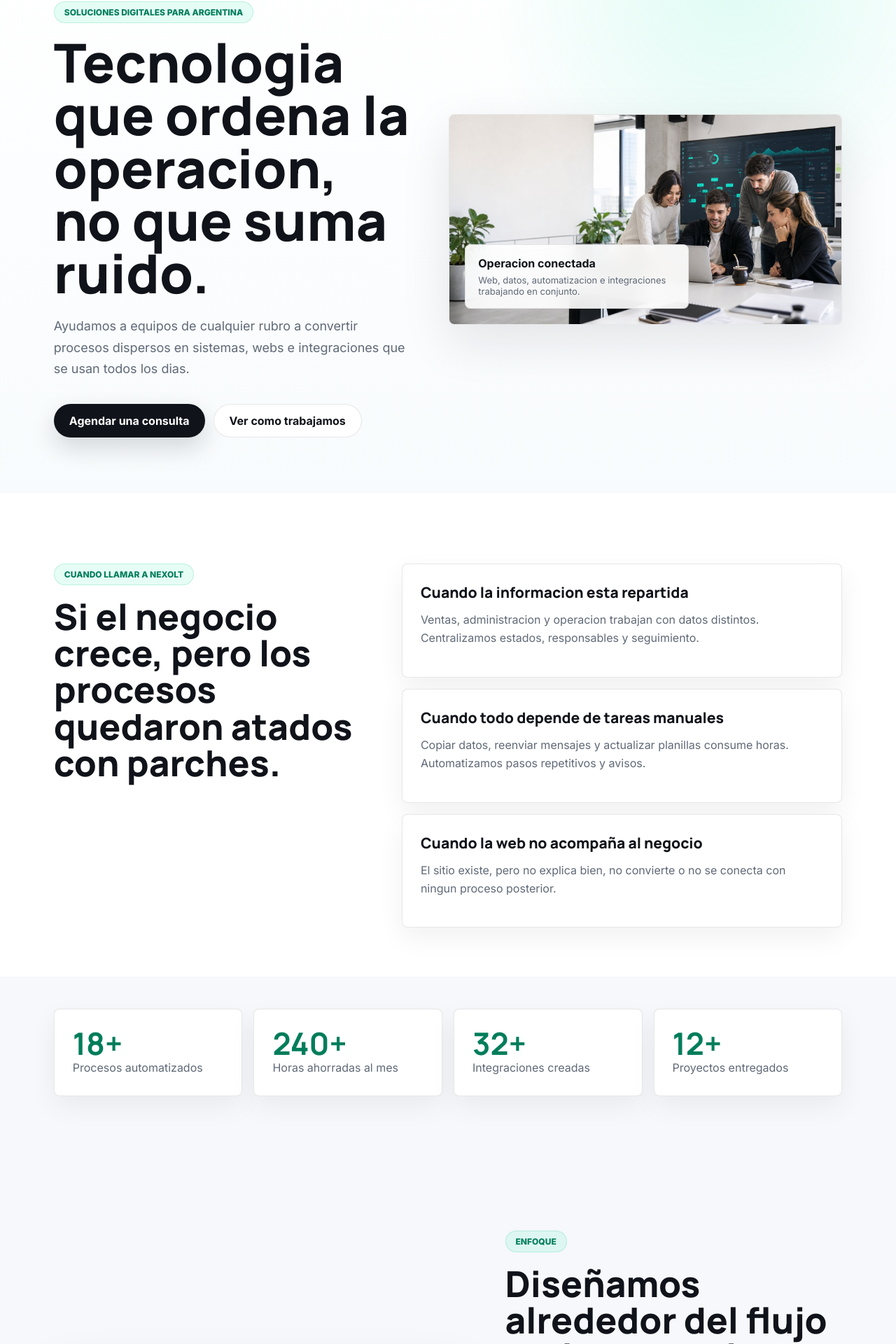
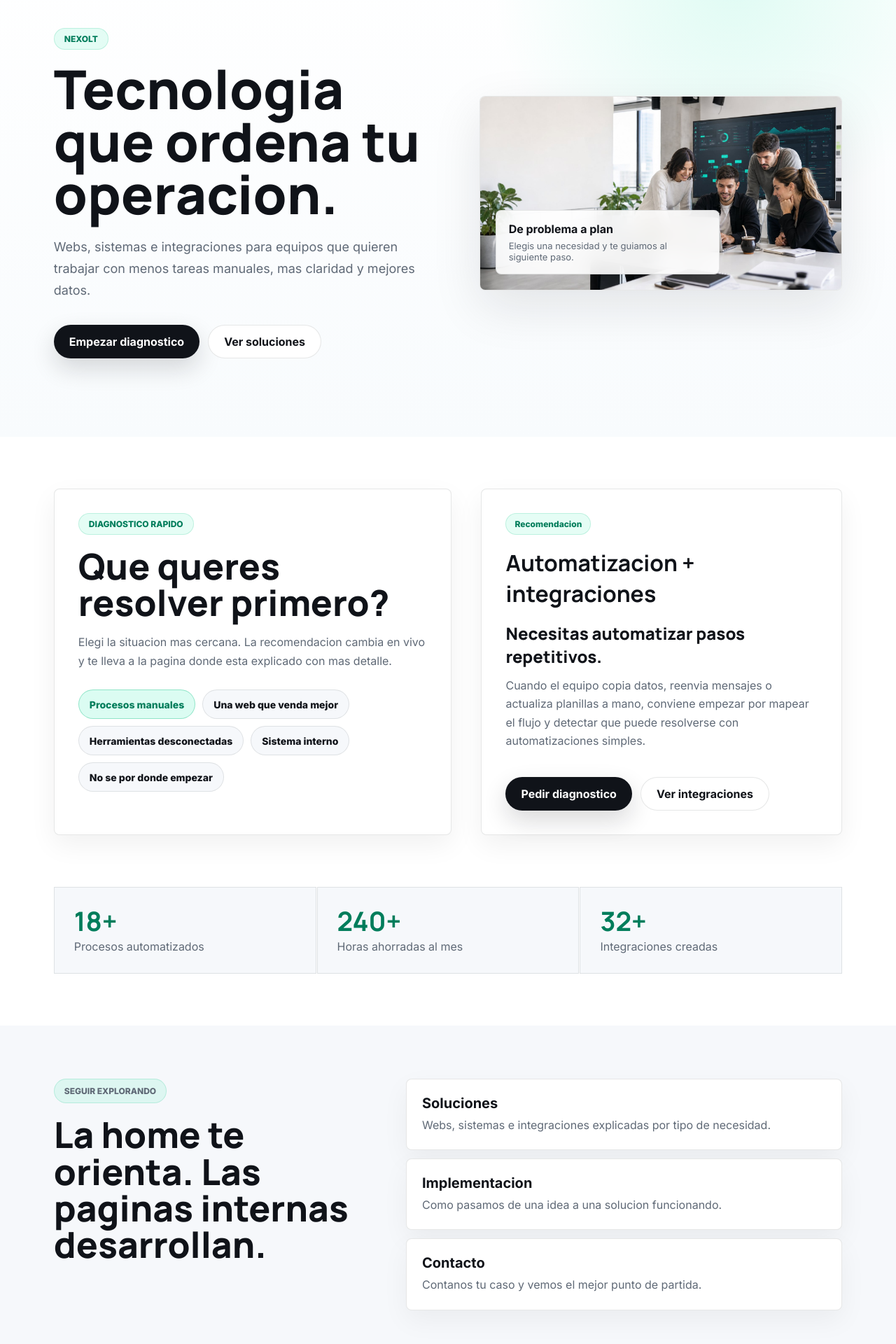
Before and after one commit to LucasT27/NexoLT, a Next.js app: page / in a window 1280 px wide. Shown: the part 175-2095 px from the top of the page at 70% size. Built offline with nearby package versions, Linux system fonts and the light colour scheme.

Commit message:
feat: add interactive homepage diagnostic

```diff
--- a/src/app/data.ts
+++ b/src/app/data.ts
@@ -81,6 +81,54 @@ export const homeCapabilities = [
   ['Diseñar', 'Convertir flujos confusos en interfaces claras.'],
   ['Construir', 'Crear webs, sistemas internos e integraciones.'],
   ['Acompañar', 'Probar, desplegar, medir y mejorar con uso real.']
+] as const;
+
+export const diagnosticOptions = [
+  {
+    id: 'manual',
+    label: 'Procesos manuales',
+    title: 'Necesitas automatizar pasos repetitivos.',
+    text: 'Cuando el equipo copia datos, reenvia mensajes o actualiza planillas a mano, conviene empezar por mapear el flujo y detectar que puede resolverse con automatizaciones simples.',
+    recommendation: 'Automatizacion + integraciones',
+    href: '/integraciones',
+    cta: 'Ver integraciones'
+  },
+  {
+    id: 'web',
+    label: 'Una web que venda mejor',
+    title: 'Necesitas una presencia digital mas clara.',
+    text: 'Si la web no explica, no convierte o no conecta con ningun proceso posterior, el punto de partida es una experiencia comercial mas precisa y medible.',
+    recommendation: 'Web comercial + formulario conectado',
+    href: '/soluciones',
+    cta: 'Ver soluciones'
+  },
+  {
+    id: 'tools',
+    label: 'Herramientas desconectadas',
+    title: 'Necesitas que la informacion fluya.',
+    text: 'Cuando ventas, administracion y operacion trabajan con datos distintos, conviene conectar formularios, pagos, planillas, mensajes o sistemas existentes.',
+    recommendation: 'Integraciones y datos',
+    href: '/integraciones',
+    cta: 'Explorar integraciones'
+  },
+  {
+    id: 'system',
+    label: 'Sistema interno',
+    title: 'Necesitas una herramienta propia.',
+    text: 'Si el negocio ya tiene un proceso particular que ninguna herramienta resuelve bien, se puede construir un sistema interno por modulos.',
+    recommendation: 'Sistema a medida',
+    href: '/proyectos',
+    cta: 'Ver proyectos'
+  },
+  {
+    id: 'unknown',
+    label: 'No se por donde empezar',
+    title: 'Necesitas un diagnostico corto.',
+    text: 'Cuando todavia no esta claro si hace falta web, sistema o automatizacion, empezamos por ordenar problemas, prioridades e impacto esperado.',
+    recommendation: 'Diagnostico inicial',
+    href: '/implementacion',
+    cta: 'Ver implementacion'
+  }
 ] as const;
 
 export const industries = [
--- a/src/app/globals.css
+++ b/src/app/globals.css
@@ -117,6 +117,18 @@ main img {
     linear-gradient(180deg, #fff 0%, #f8fbfd 100%);
 }
 
+.home-hero {
+  display: grid;
+  grid-template-columns: minmax(0, 0.95fr) minmax(380px, 0.88fr);
+  gap: 48px;
+  align-items: center;
+  min-height: calc(100vh - 86px);
+  padding: 76px 6vw 58px;
+  background:
+    radial-gradient(circle at 82% 8%, rgba(0, 229, 160, 0.12), transparent 28%),
+    linear-gradient(180deg, #fff 0%, #f8fbfd 100%);
+}
+
 .eyebrow {
   display: inline-flex;
   width: fit-content;
@@ -202,10 +214,22 @@ h3 {
   position: relative;
 }
 
+.hero-media.compact {
+  max-width: 620px;
+  justify-self: end;
+}
+
 .hero-media img,
 .media-section > img {
   display: block;
   width: 100%;
+  height: auto;
+}
+
+.home-hero .hero-media img {
+  display: block;
+  width: 100%;
+  max-width: 100%;
   height: auto;
 }
 
@@ -230,6 +254,151 @@ h3 {
   margin-top: 6px;
   color: var(--muted);
   font-size: 13px;
+}
+
+.diagnostic-panel {
+  display: grid;
+  grid-template-columns: minmax(0, 0.86fr) minmax(380px, 0.78fr);
+  gap: 42px;
+  align-items: stretch;
+  padding: 74px 6vw;
+  background: #fff;
+}
+
+.diagnostic-copy,
+.diagnostic-result {
+  border: 1px solid var(--border);
+  border-radius: 8px;
+  background: #fff;
+  box-shadow: 0 14px 38px rgba(16, 19, 25, 0.06);
+}
+
+.diagnostic-copy {
+  padding: 34px;
+}
+
+.diagnostic-copy > p:not(.eyebrow),
+.diagnostic-result p,
+.quick-paths p,
+.quick-paths span {
+  color: var(--muted);
+  line-height: 1.65;
+}
+
+.diagnostic-options {
+  display: flex;
+  flex-wrap: wrap;
+  gap: 10px;
+  margin-top: 28px;
+}
+
+.diagnostic-options button {
+  min-height: 42px;
+  border: 1px solid var(--border);
+  border-radius: 999px;
+  background: var(--soft);
+  color: var(--ink);
+  cursor: pointer;
+  font-family: var(--font-body), Arial, Helvetica, sans-serif;
+  font-size: 14px;
+  font-weight: 800;
+  padding: 0 15px;
+}
+
+.diagnostic-options button.active,
+.diagnostic-options button[aria-selected='true'] {
+  border-color: rgba(0, 184, 122, 0.35);
+  background: rgba(0, 229, 160, 0.14);
+  color: #007d5b;
+}
+
+.diagnostic-result {
+  display: flex;
+  flex-direction: column;
+  padding: 34px;
+}
+
+.diagnostic-result > span {
+  width: fit-content;
+  margin-bottom: 18px;
+  padding: 7px 12px;
+  border: 1px solid rgba(0, 184, 122, 0.18);
+  border-radius: 999px;
+  background: rgba(0, 229, 160, 0.1);
+  color: #007d5b;
+  font-size: 12px;
+  font-weight: 800;
+}
+
+.diagnostic-result > strong {
+  display: block;
+  margin-bottom: 18px;
+  font-family: var(--font-display), var(--font-body), sans-serif;
+  font-size: 32px;
+}
+
+.diagnostic-actions {
+  display: flex;
+  flex-wrap: wrap;
+  gap: 12px;
+  margin-top: auto;
+  padding-top: 22px;
+}
+
+.proof-strip {
+  display: grid;
+  grid-template-columns: repeat(3, minmax(0, 1fr));
+  gap: 1px;
+  padding: 0 6vw 74px;
+  background: #fff;
+}
+
+.proof-strip article {
+  padding: 28px;
+  border: 1px solid var(--border);
+  background: var(--soft);
+}
+
+.proof-strip strong {
+  display: block;
+  color: #007d5b;
+  font-family: var(--font-display), var(--font-body), sans-serif;
+  font-size: 38px;
+  line-height: 1;
+}
+
+.proof-strip span {
+  display: block;
+  margin-top: 8px;
+  color: var(--muted);
+}
+
+.quick-paths {
+  display: grid;
+  grid-template-columns: minmax(0, 0.74fr) minmax(0, 1fr);
+  gap: 42px;
+  align-items: start;
+  padding: 76px 6vw;
+  background: var(--soft);
+}
+
+.quick-paths > div:last-child {
+  display: grid;
+  gap: 12px;
+}
+
+.quick-paths a {
+  display: grid;
+  gap: 6px;
+  padding: 22px;
+  border: 1px solid var(--border);
+  border-radius: 8px;
+  background: #fff;
+  box-shadow: 0 14px 38px rgba(16, 19, 25, 0.05);
+}
+
+.quick-paths strong {
+  font-size: 20px;
 }
 
 .stats,
@@ -758,15 +927,18 @@ h3 {
   }
 
   .hero,
+  .home-hero,
   .page-hero,
   .home-problem,
+  .diagnostic-panel,
   .media-section,
   .media-section.reverse,
   .final-cta,
   .contact-page,
   .wide-panel,
   .site-footer,
-  .route-grid {
+  .route-grid,
+  .quick-paths {
     grid-template-columns: 1fr;
   }
 
@@ -776,6 +948,7 @@ h3 {
   }
 
   .stats,
+  .proof-strip,
   .card-grid,
   .process-grid,
   .project-grid,
@@ -801,14 +974,17 @@ h3 {
   }
 
   .hero,
+  .home-hero,
   .page-hero,
   .home-problem,
+  .diagnostic-panel,
   .media-section,
   .final-cta,
   .section-intro,
   .contact-page,
   .faq-section,
-  .route-grid {
+  .route-grid,
+  .quick-paths {
     padding-left: 5vw;
     padding-right: 5vw;
   }
@@ -824,6 +1000,7 @@ h3 {
   }
 
   .stats,
+  .proof-strip,
   .card-grid,
   .process-grid,
   .project-grid,
--- /dev/null
+++ b/src/app/home-diagnostic.tsx
@@ -0,0 +1,54 @@
+'use client';
+
+import Link from 'next/link';
+import { useState } from 'react';
+import { diagnosticOptions } from './data';
+
+type DiagnosticId = (typeof diagnosticOptions)[number]['id'];
+
+export function HomeDiagnostic() {
+  const [activeId, setActiveId] = useState<DiagnosticId>(diagnosticOptions[0].id);
+  const active = diagnosticOptions.find((option) => option.id === activeId) || diagnosticOptions[0];
+
+  return (
+    <section className="diagnostic-panel" aria-labelledby="diagnostic-title">
+      <div className="diagnostic-copy">
+        <p className="eyebrow">Diagnostico rapido</p>
+        <h2 id="diagnostic-title">Que queres resolver primero?</h2>
+        <p>
+          Elegi la situacion mas cercana. La recomendacion cambia en vivo y te lleva a la
+          pagina donde esta explicado con mas detalle.
+        </p>
+        <div className="diagnostic-options" role="tablist" aria-label="Problemas frecuentes">
+          {diagnosticOptions.map((option) => (
+            <button
+              aria-selected={option.id === active.id}
+              className={option.id === active.id ? 'active' : ''}
+              key={option.id}
+              onClick={() => setActiveId(option.id)}
+              role="tab"
+              type="button"
+            >
+              {option.label}
+            </button>
+          ))}
+        </div>
+      </div>
+
+      <article className="diagnostic-result">
+        <span>Recomendacion</span>
+        <strong>{active.recommendation}</strong>
+        <h3>{active.title}</h3>
+        <p>{active.text}</p>
+        <div className="diagnostic-actions">
+          <Link className="primary-btn" href="/contacto">
+            Pedir diagnostico
+          </Link>
+          <Link className="secondary-btn" href={active.href}>
+            {active.cta}
+          </Link>
+        </div>
+      </article>
+    </section>
+  );
+}
--- a/src/app/page.tsx
+++ b/src/app/page.tsx
@@ -1,67 +1,56 @@
 import Image from 'next/image';
 import Link from 'next/link';
-import { ContactBand, SectionIntro, SplitFeature } from './components';
-import { homeCapabilities, homeOutcomes, homeSignals, stats } from './data';
+import { ContactBand } from './components';
+import { stats } from './data';
+import { HomeDiagnostic } from './home-diagnostic';
 
-const routes = [
-  ['Soluciones', 'Webs, sistemas e integraciones a medida.', '/soluciones'],
-  ['Rubros', 'Como adaptamos tecnologia a operaciones distintas.', '/rubros'],
-  ['Implementacion', 'El proceso desde diagnostico hasta salida en vivo.', '/implementacion'],
-  ['Proyectos', 'Ejemplos de casos que podemos desarrollar.', '/proyectos']
+const quickPaths = [
+  ['Soluciones', 'Webs, sistemas e integraciones explicadas por tipo de necesidad.', '/soluciones'],
+  ['Implementacion', 'Como pasamos de una idea a una solucion funcionando.', '/implementacion'],
+  ['Contacto', 'Contanos tu caso y vemos el mejor punto de partida.', '/contacto']
 ] as const;
 
 export default function HomePage() {
   return (
     <main>
-      <section className="hero" id="inicio">
+      <section className="home-hero" id="inicio">
         <div className="hero-copy">
-          <p className="eyebrow">Soluciones digitales para Argentina</p>
-          <h1>Tecnologia que ordena la operacion, no que suma ruido.</h1>
+          <p className="eyebrow">NexoLT</p>
+          <h1>Tecnologia que ordena tu operacion.</h1>
           <p>
-            Ayudamos a equipos de cualquier rubro a convertir procesos dispersos en
-            sistemas, webs e integraciones que se usan todos los dias.
+            Webs, sistemas e integraciones para equipos que quieren trabajar con menos
+            tareas manuales, mas claridad y mejores datos.
           </p>
           <div className="hero-actions">
-            <Link className="primary-btn" href="/contacto">
-              Agendar una consulta
-            </Link>
-            <Link className="secondary-btn" href="/implementacion">
-              Ver como trabajamos
+            <a className="primary-btn" href="#diagnostico">
+              Empezar diagnostico
+            </a>
+            <Link className="secondary-btn" href="/soluciones">
+              Ver soluciones
             </Link>
           </div>
         </div>
-        <figure className="hero-media">
+        <figure className="hero-media compact">
           <Image
             src="/assets/images/hero-argentina-software.jpg"
-            alt="Equipo revisando una solucion digital para ordenar procesos operativos"
+            alt="Equipo revisando una solucion digital para ordenar procesos"
             width={1717}
             height={966}
             priority
           />
           <figcaption>
-            <strong>Operacion conectada</strong>
-            <span>Web, datos, automatizacion e integraciones trabajando en conjunto.</span>
+            <strong>De problema a plan</strong>
+            <span>Elegis una necesidad y te guiamos al siguiente paso.</span>
           </figcaption>
         </figure>
       </section>
 
-      <section className="home-problem">
-        <div>
-          <p className="eyebrow">Cuando llamar a NexoLT</p>
-          <h2>Si el negocio crece, pero los procesos quedaron atados con parches.</h2>
-        </div>
-        <div className="signal-grid">
-          {homeSignals.map((signal) => (
-            <article key={signal.title}>
-              <h3>{signal.title}</h3>
-              <p>{signal.text}</p>
-            </article>
-          ))}
-        </div>
-      </section>
+      <div id="diagnostico">
+        <HomeDiagnostic />
+      </div>
 
-      <section className="stats" aria-label="Metricas de impacto">
-        {stats.map(([value, label]) => (
+      <section className="proof-strip" aria-label="Indicadores de trabajo">
+        {stats.slice(0, 3).map(([value, label]) => (
           <article key={label}>
             <strong>{value}</strong>
             <span>{label}</span>
@@ -69,49 +58,13 @@ export default function HomePage() {
         ))}
       </section>
 
-      <SplitFeature
-        eyebrow="Enfoque"
-        title="Diseñamos alrededor del flujo real de trabajo"
-        text="Antes de escribir codigo, entendemos que pasa entre una consulta, una venta, una tarea, una entrega o un reporte. Desde ahi decidimos si conviene una web, un sistema, una automatizacion o una integracion."
-        image="/assets/images/integraciones-sistemas.jpg"
-        alt="Mapa de sistemas conectados con datos, reportes e integraciones"
-        reverse
-      >
-        <div className="outcome-list">
-          {homeOutcomes.map(([title, text]) => (
-            <article key={title}>
-              <strong>{title}</strong>
-              <span>{text}</span>
-            </article>
-          ))}
-        </div>
-      </SplitFeature>
-
-      <SectionIntro
-        eyebrow="Capacidades"
-        title="Un equipo para convertir necesidades operativas en producto digital"
-        text="La home te muestra el criterio. Las paginas internas desarrollan cada linea de trabajo con mas detalle."
-      />
-      <section className="capability-rail">
-        {homeCapabilities.map(([title, text]) => (
-          <article key={title}>
-            <span>{title}</span>
-            <p>{text}</p>
-          </article>
-        ))}
-      </section>
-
-      <section className="route-grid">
+      <section className="quick-paths">
         <div>
-          <p className="eyebrow">Explorar</p>
-          <h2>Elegí por donde profundizar</h2>
-          <p>
-            Cada seccion desarrolla una parte distinta: que podemos construir, para que
-            rubros, como integramos herramientas y como implementamos.
-          </p>
+          <p className="eyebrow">Seguir explorando</p>
+          <h2>La home te orienta. Las paginas internas desarrollan.</h2>
         </div>
         <div>
-          {routes.map(([title, text, href]) => (
+          {quickPaths.map(([title, text, href]) => (
             <Link href={href} key={href}>
               <strong>{title}</strong>
               <span>{text}</span>
@@ -120,7 +73,10 @@ export default function HomePage() {
         </div>
       </section>
 
-      <ContactBand title="Contanos que proceso queres ordenar primero." />
+      <ContactBand
+        title="Tenes una necesidad concreta?"
+        text="Mandanos el contexto y te respondemos con una forma simple de empezar."
+      />
     </main>
   );
 }
```
Also changed, not shown: 1 other file (tests, documents, lock files or other folders).
